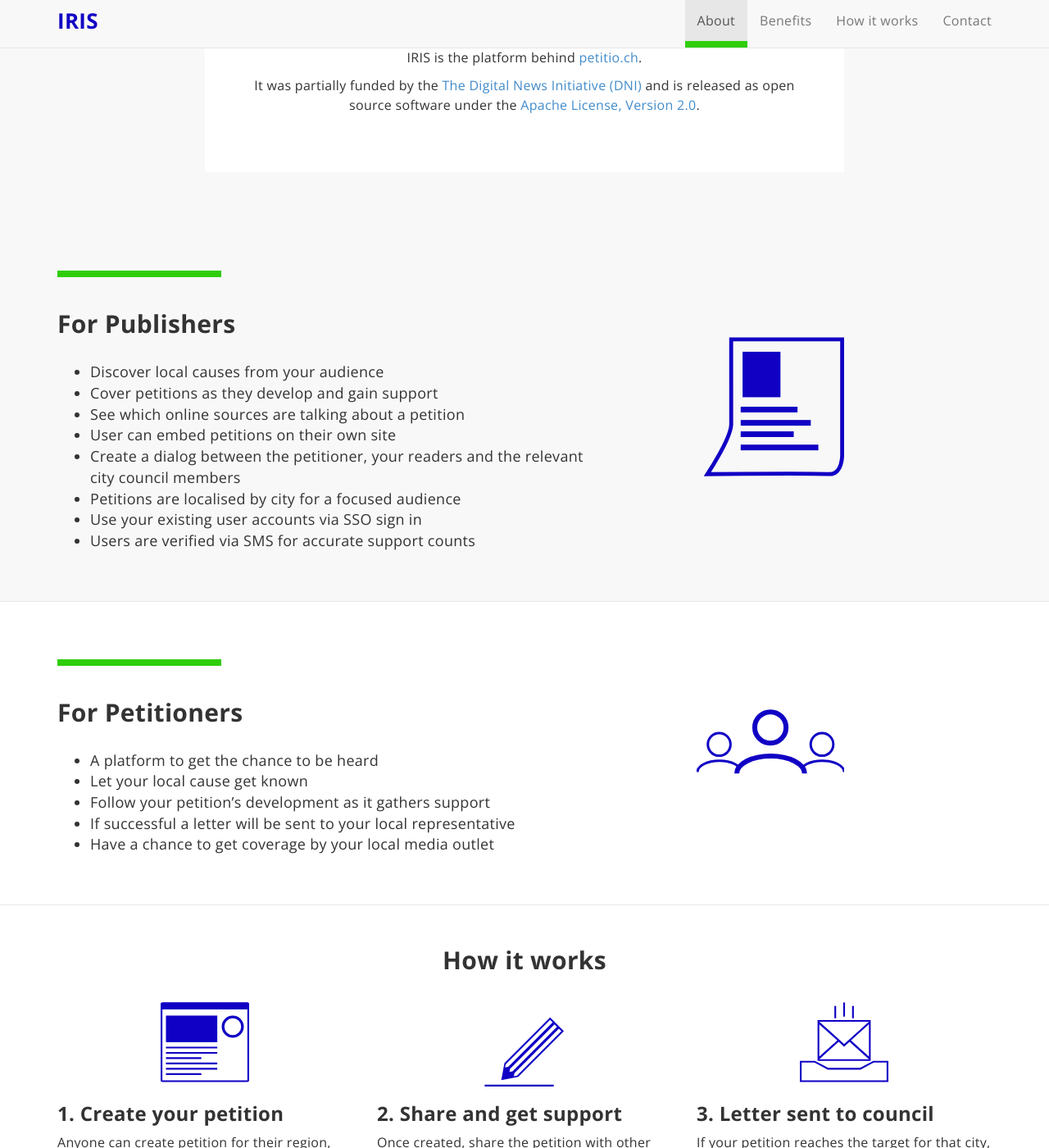
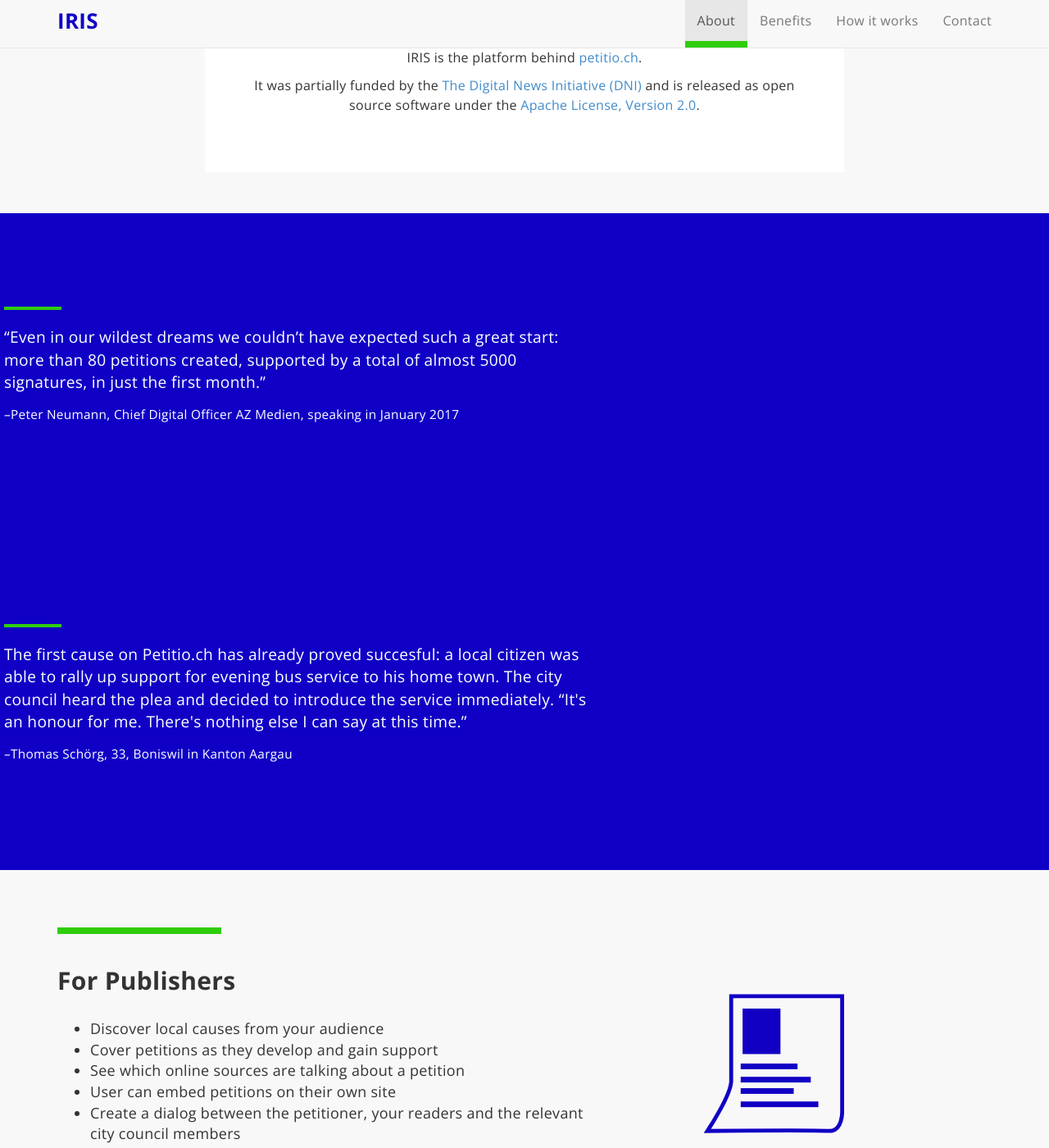
Before and after one commit to iris-dni/iris-landing-page, a Jekyll site: the page built from index.html, in a window 1280 px wide and 1400 px high, scrolled down 723 px. Shown: the whole window at 82% size. Built offline with Jekyll 4.4.1, drawn with Linux system fonts in a browser that asks for light colours.

Commit message:
Adds new component .testimonial with draft content as needed in redesign

```diff
--- /dev/null
+++ b/_includes/testimonial.html
@@ -0,0 +1,11 @@
+<section class="testimonial">
+  <div class="container">
+    <div class="row testimonial__content">
+      <blockquote class="testimonial__quote">
+        {{ include.context }}
+        “{{ include.quote }}”
+        <cite class="testimonial__cite">–{{ include.source }}</cite>
+      </blockquote>
+    </div>
+  </div>
+</section>
--- a/_layouts/default.html
+++ b/_layouts/default.html
@@ -5,6 +5,16 @@
   <body>
     {% include header.html %}
     {% include about.html %}
+
+    {% include testimonial.html
+       quote="Even in our wildest dreams we couldn’t have expected such a great start: more than 80 petitions created, supported by a total of almost 5000 signatures, in just the first month."
+       source="Peter Neumann, Chief Digital Officer AZ Medien, speaking in January 2017"
+    %}
+    {% include testimonial.html
+       context="The first cause on Petitio.ch has already proved succesful: a local citizen was able to rally up support for evening bus service to his home town. The city council heard the plea and decided to introduce the service immediately."
+       quote="It's an honour for me. There's nothing else I can say at this time."
+       source="Thomas Schörg, 33, Boniswil in Kanton Aargau"
+    %}
     {% include page_content.html %}
     {% include contact.html %}
     {% include footer.html %}
--- a/css/landing-page.css
+++ b/css/landing-page.css
@@ -39,6 +39,61 @@ h6 {
   align-items: center;
 }
 
+
+
+/*********************************/
+.testimonial {
+  background-color: #1000c5;
+  color: #ffffff;
+  padding-top: 100px;
+  padding-bottom: 100px;
+}
+
+
+  /**
+   * 1. Override of standard style
+   * 2. For readability
+   */
+  .testimonial__quote {
+    border: 0; /* 1 */
+    max-width: 40em; /* 2 */
+    font-size: 1.2em;
+    flex-grow: 0;
+  }
+
+  .testimonial__quote::before {
+    display: block;
+    width: 70px;
+    height: 4px;
+    background-color: #2fcd0c;
+    margin-top: 0.2em;
+    margin-bottom: 1em;
+  }
+
+  .testimonial__cite {
+    display: block;
+    padding-top: 1em;
+    font-size: 0.8em;
+  }
+
+
+  @media( min-width: 700px ) {
+    .testimonial__content {
+      display: inline-flex;
+      align-items: center;
+      align-content: flex-start;
+      justify-content: flex-start;
+    }
+
+    /**
+     * 1. To make quote overlap image by a magic number,
+     *    carefully selected by a designer with a good eye for such things
+     */
+    .testimonial__quote {
+      position: relative;
+      left: -70px; /* 1 */
+    }
+  }
 
 .about-text {
   padding: 60px;
```
